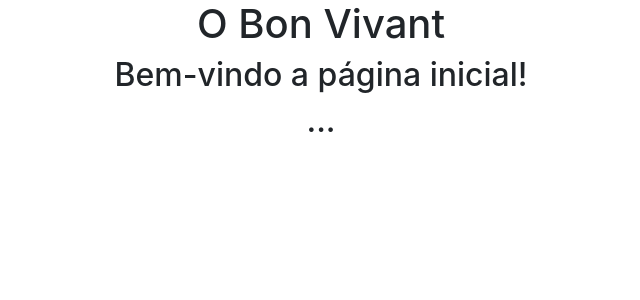
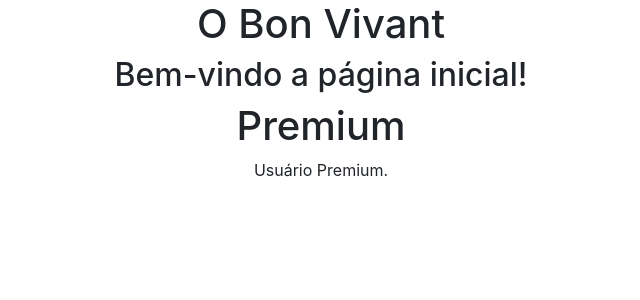
Before and after one commit to gustdelima94/django_ecommerce, a Django app: page / in a window 1280 px wide. Shown: the top 300 px of the page, without its empty margins (319-959 px from the left). Run offline with Django 4.2, Linux system fonts and the light colour scheme; the visitor is signed in with stand-in values (Sample User, id 1); some libraries are stand-ins or nearby versions.

Commit message:
modify home page

```diff
--- a/template/home_page.html
+++ b/template/home_page.html
@@ -14,7 +14,15 @@
         <div class='text-center'>
             <h1>{{ title }}</h1>
             <h2>{{ content }}</h2>
-            <h2>...</h2>
+            <div class='container'>
+                {% if request.user.is_authenticated %}
+                <div class='row'>
+                    <div class='col'>
+                        <h1>Premium</h1>
+                        <p>{{ premium_content }}</p>
+                    </div>
+                </div>
+                {% endif %}
         </div>
         <!-- Optional JavaScript -->
         <!-- jQuery first, then Popper.js, then Bootstrap JS -->
```
